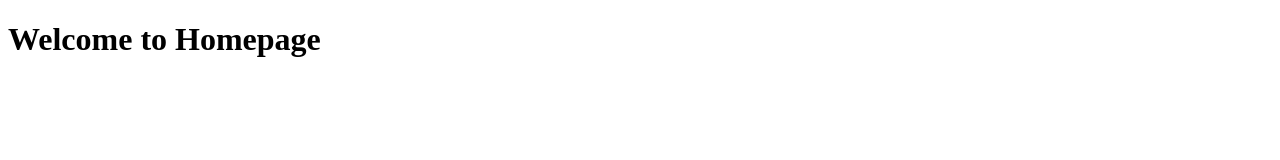
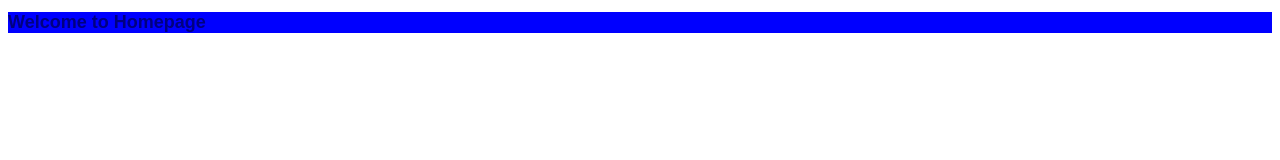
Before and after one commit to dheerajwebedu/GitHub-Practice-Project, a plain HTML site: page index.html in a window 1280 px wide. Drawn offline with Linux system fonts and the light colour scheme.

Commit message:
added style

```diff
--- a/index.html
+++ b/index.html
@@ -4,6 +4,7 @@
     <meta charset="UTF-8">
     <meta name="viewport" content="width=device-width, initial-scale=1.0">
     <title>Document</title>
+    <link rel="stylesheet" href="style.css">
 </head>
 <body>
 <h1>Welcome to Homepage</h1>
--- /dev/null
+++ b/style.css
@@ -0,0 +1,6 @@
+h1 {
+    background-color: blue;
+    font-size: large;
+    font-family: Arial, Helvetica, sans-serif;
+    color: navy;
+}
```
